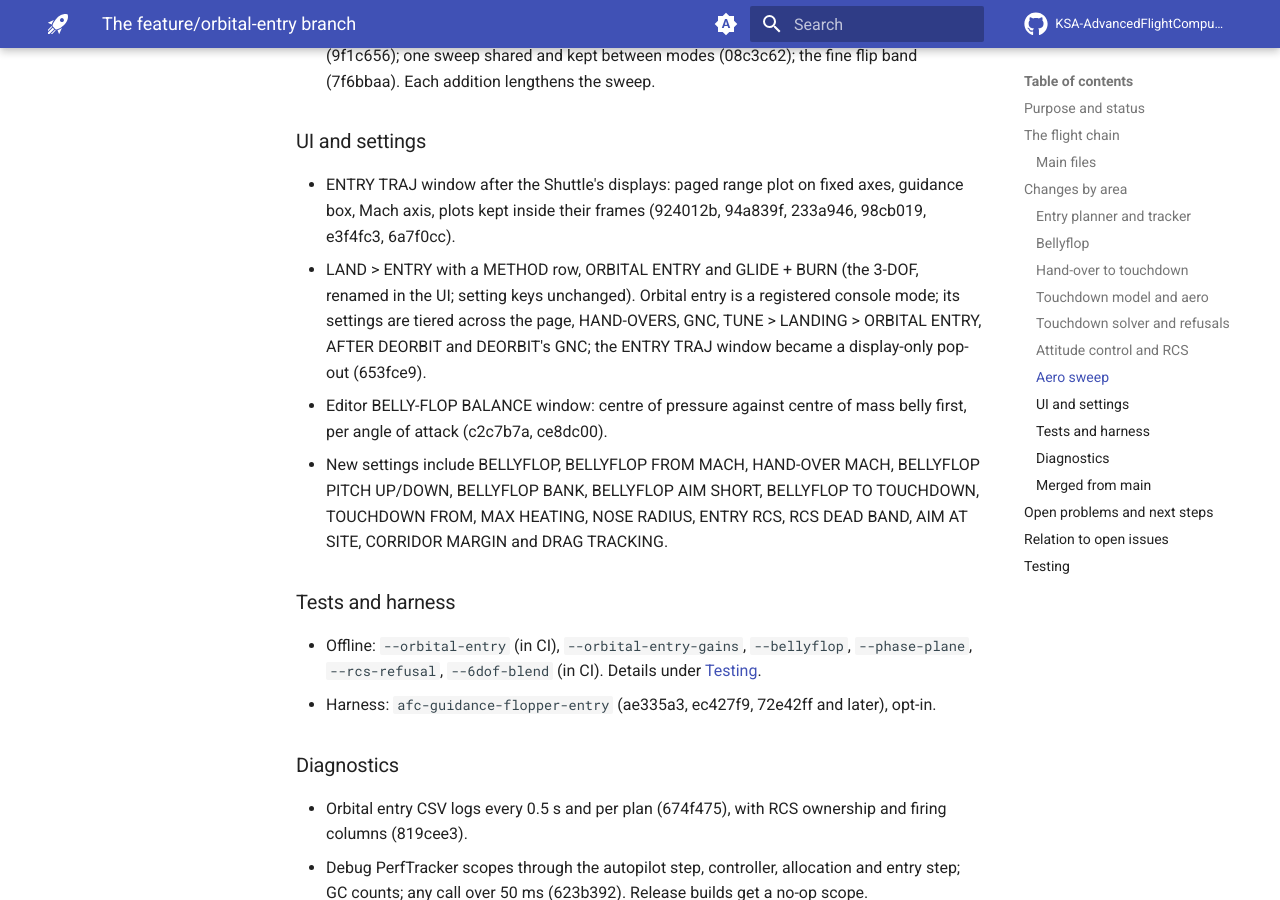
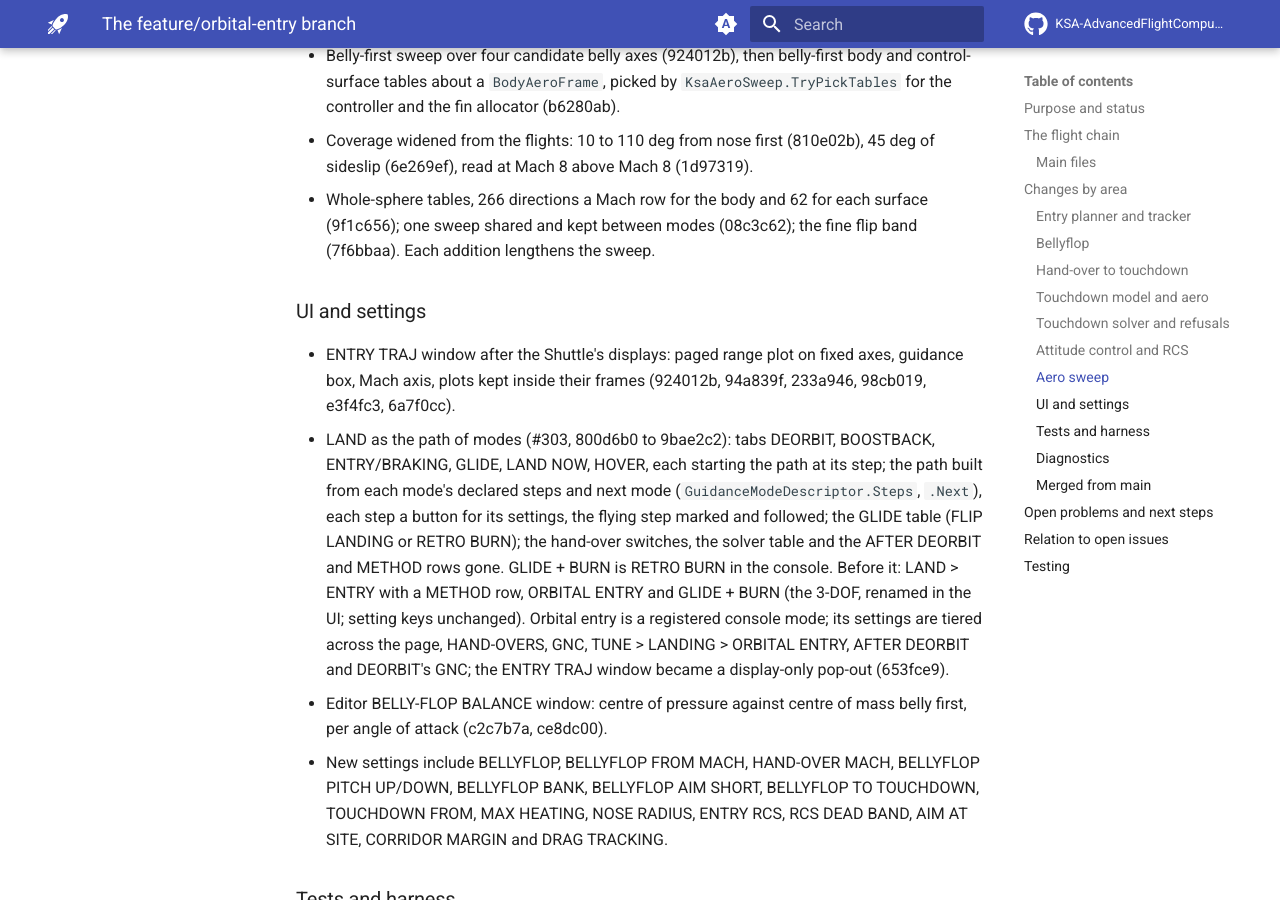
Before and after one commit to Maximilian-Nesslauer/KSA-AdvancedFlightComputer, an MkDocs documentation site: the page built from docs/guidance/orbital-entry-branch.md, in a window 1280 px wide and 900 px high, scrolled down 7092 px. Built offline with MkDocs 1.6.1 and Material for MkDocs 9.7.7, drawn with Linux system fonts in a browser that asks for light colours; comment, search, counter and statistics services are not loaded; some of the changed text lies outside the part shown.

Commit message:
Branch README: state after the LAND rework and the merges of main through KSA 5949

```diff
--- a/docs/guidance/orbital-entry-branch.md
+++ b/docs/guidance/orbital-entry-branch.md
@@ -12,7 +12,9 @@ First landing (2026-11-24, windowed): a Starship engaged from a bellyflop save w
 
 Not yet flown: the whole chain from orbit to touchdown in one flight, a landing on all three engines, and the harness checks after the touchdown pricing changes (7e401d6 onwards).
 
-Branch state: 57 commits on top of `origin/main`, one of them the merge of main (2a72baa). `origin/main` has #295 to #298 since that merge, not yet merged in.
+Branch state: up to date with `origin/main` through #306 (merges 2a72baa, 230b092 and 7697c62), so it builds for KSA 2026.11.25.5949 and no longer for 5901. Harness on 5949 (2026-11-25, harness 1.2.2): the Moon retarget passes; the flopper and the booster landing fail as before; the suite has 109 pass and 21 fail, five of them new on 5949 in code the branch did not touch (flyby course, ascent arg. Pe, booster aero, moon chain, RCS attitude yield), not yet checked against a main baseline.
+
+The LAND page rework (#303) and the entry's retro burn, parachutes and Lambert-aimed burn (2026-11-25) are built and offline-checked but not flown.
 
 ## The flight chain
 
@@ -111,7 +113,7 @@ Where a cell lists several paths, the later ones are relative to the first one's
 ### UI and settings
 
 - ENTRY TRAJ window after the Shuttle's displays: paged range plot on fixed axes, guidance box, Mach axis, plots kept inside their frames (924012b, 94a839f, 233a946, 98cb019, e3f4fc3, 6a7f0cc).
-- LAND > ENTRY with a METHOD row, ORBITAL ENTRY and GLIDE + BURN (the 3-DOF, renamed in the UI; setting keys unchanged). Orbital entry is a registered console mode; its settings are tiered across the page, HAND-OVERS, GNC, TUNE > LANDING > ORBITAL ENTRY, AFTER DEORBIT and DEORBIT's GNC; the ENTRY TRAJ window became a display-only pop-out (653fce9).
+- LAND as the path of modes (#303, 800d6b0 to 9bae2c2): tabs DEORBIT, BOOSTBACK, ENTRY/BRAKING, GLIDE, LAND NOW, HOVER, each starting the path at its step; the path built from each mode's declared steps and next mode (`GuidanceModeDescriptor.Steps`, `.Next`), each step a button for its settings, the flying step marked and followed; the GLIDE table (FLIP LANDING or RETRO BURN); the hand-over switches, the solver table and the AFTER DEORBIT and METHOD rows gone. GLIDE + BURN is RETRO BURN in the console. Before it: LAND > ENTRY with a METHOD row, ORBITAL ENTRY and GLIDE + BURN (the 3-DOF, renamed in the UI; setting keys unchanged). Orbital entry is a registered console mode; its settings are tiered across the page, HAND-OVERS, GNC, TUNE > LANDING > ORBITAL ENTRY, AFTER DEORBIT and DEORBIT's GNC; the ENTRY TRAJ window became a display-only pop-out (653fce9).
 - Editor BELLY-FLOP BALANCE window: centre of pressure against centre of mass belly first, per angle of attack (c2c7b7a, ce8dc00).
 - New settings include BELLYFLOP, BELLYFLOP FROM MACH, HAND-OVER MACH, BELLYFLOP PITCH UP/DOWN, BELLYFLOP BANK, BELLYFLOP AIM SHORT, BELLYFLOP TO TOUCHDOWN, TOUCHDOWN FROM, MAX HEATING, NOSE RADIUS, ENTRY RCS, RCS DEAD BAND, AIM AT SITE, CORRIDOR MARGIN and DRAG TRACKING.
 
@@ -140,7 +142,11 @@ Where a cell lists several paths, the later ones are relative to the first one's
 5. **Entry with too much energy.** Two offline bellyflop closed loops that start with more energy than they can lose before the site still pass it (08c3c62).
 6. **Heating limit.** The flopper cannot hold the default 440 kW/m²; the limit is soft and loses to the range, so the craft may fly hotter than the limit to reach the site. LEAST HEATING says so.
 7. **Engines to land on.** The chain now lands on the LAND landing group (1c1f49e). Open: switching the number of engines in flight (flip on several, land on one, as the real Starship does), so a craft whose full set cannot hover can still light high. The hand-over checks only the active engines' thrust against weight.
-8. **Merge with main.** `origin/main` #295 (the #282 fixes) changes `KsaRcsTorqueControl.cs`, `KsaAeroTorqueControl.cs` and `AttitudeController.cs`, and #298 changes `RcsLpSolver.cs`. The branch rewrote large parts of these files, so expect conflicts there and in `Modes/SixDof.cs`.
+8. **Merge with main (done, 230b092 and 7697c62).** The three conflicts in the RCS and aero torque controls and the attitude controller keep both sides; main's minimum-throttle exhaust velocity is applied to the aimed entry burn too.
+9. **Retro burn after an entry.** Asked once at the entry's hand-over (Mach 5 at 38 km, about 6-7 kPa) and started cold; the entry aims RETRO AIM SHORT (30 km), a guess. A standby like the boostback's, with its prediction of the ground covered in place of the guess, is the next step. Not flown.
+10. **Parachutes.** Armed at the hand-over for a craft with no engine to land on; KSA opens them at their own deploy altitude. Not flown.
+11. **The Lambert-aimed deorbit burn.** Taken when within 25 % (10 m/s) of the horizontal burn and 0.5 deg of its flight path angle. Not flown.
+12. **User guide.** `docs/user-guide/console.md`, `powered-guidance.md` and `docs/guidance/boostback.md` still describe the old LAND page (ENTRY BURN ONLY, ENTRY ON GLIDE, the solver table).
 
 ## Relation to open issues
 
```
